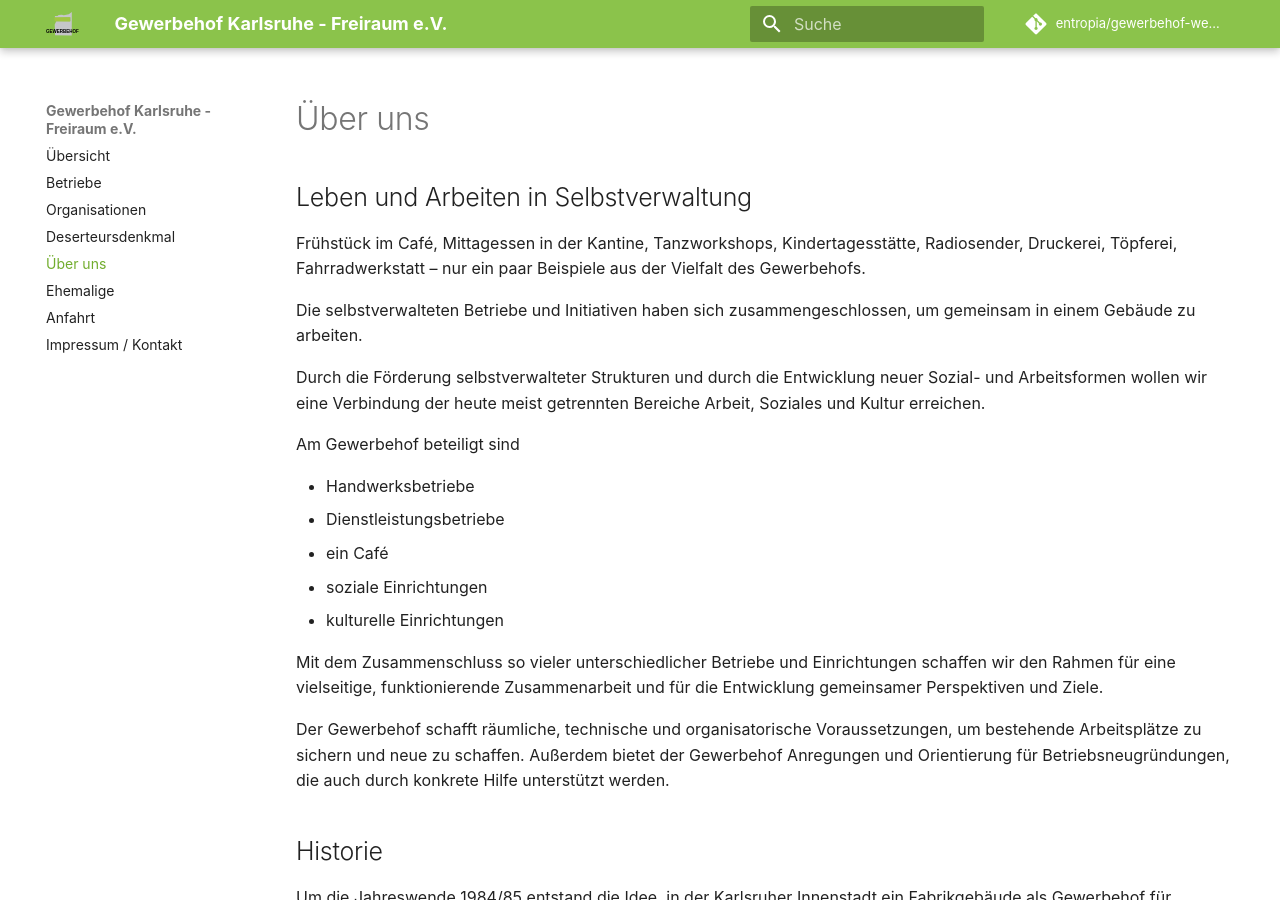
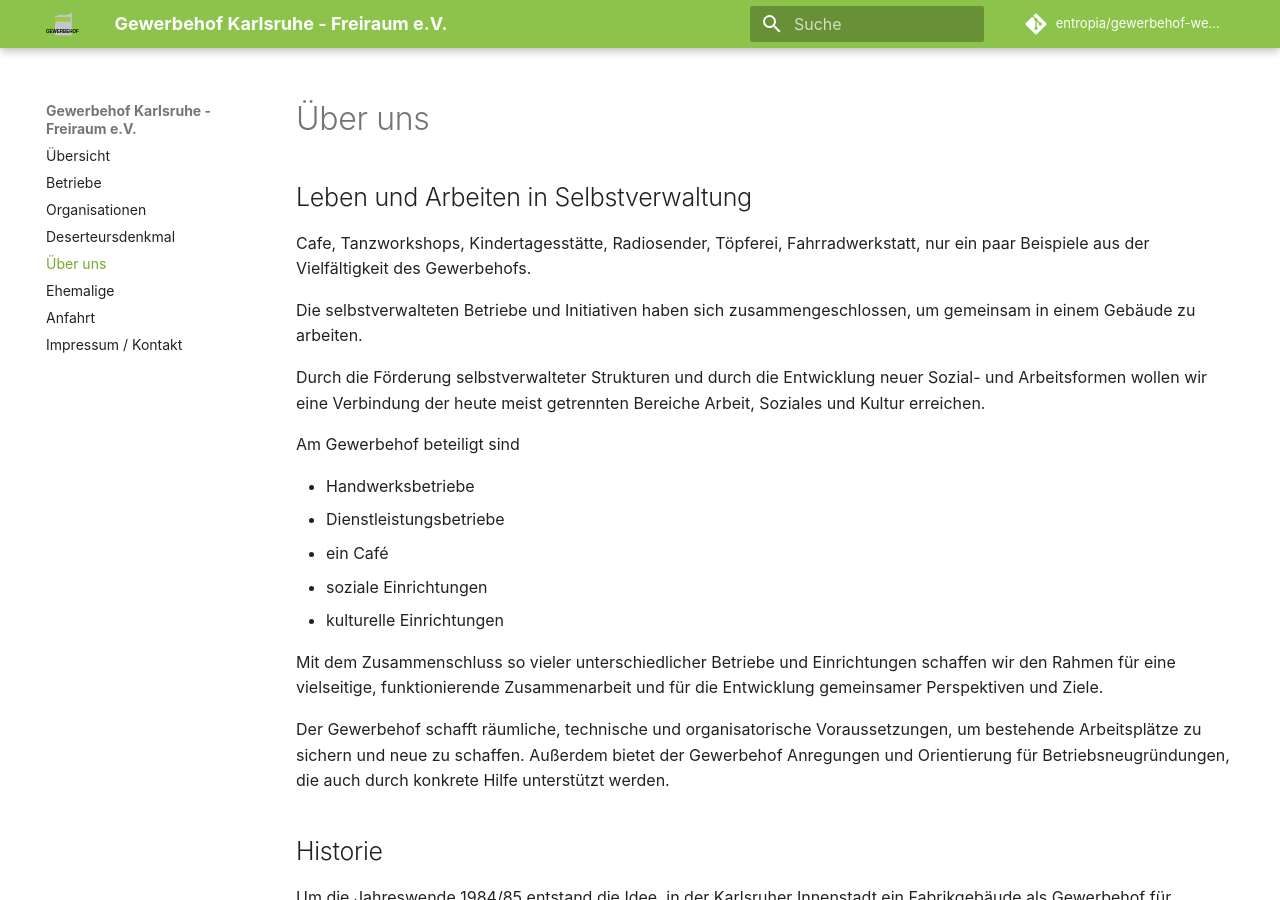
Before and after one commit to entropia/gewerbehof-webseite, an MkDocs documentation site: the page built from docs/ueber-uns.md, in a window 1280 px wide and 900 px high. Built offline with MkDocs 1.6.1 and Material for MkDocs 9.7.7, drawn with Linux system fonts in a browser that asks for light colours; comment, search, counter and statistics services are not loaded.

Commit message:
Remove outdated description

```diff
--- a/docs/ueber-uns.md
+++ b/docs/ueber-uns.md
@@ -6,7 +6,7 @@ hide:
 
 ## Leben und Arbeiten in Selbstverwaltung
 
-Frühstück im Café, Mittagessen in der Kantine, Tanzworkshops, Kindertagesstätte, Radiosender, Druckerei, Töpferei, Fahrradwerkstatt – nur ein paar Beispiele aus der Vielfalt des Gewerbehofs.
+Cafe, Tanzworkshops, Kindertagesstätte, Radiosender, Töpferei, Fahrradwerkstatt, nur ein paar Beispiele aus der Vielfältigkeit des Gewerbehofs.
 
 Die selbstverwalteten Betriebe und Initiativen haben sich zusammengeschlossen, um gemeinsam in einem Gebäude zu arbeiten.
 
```
